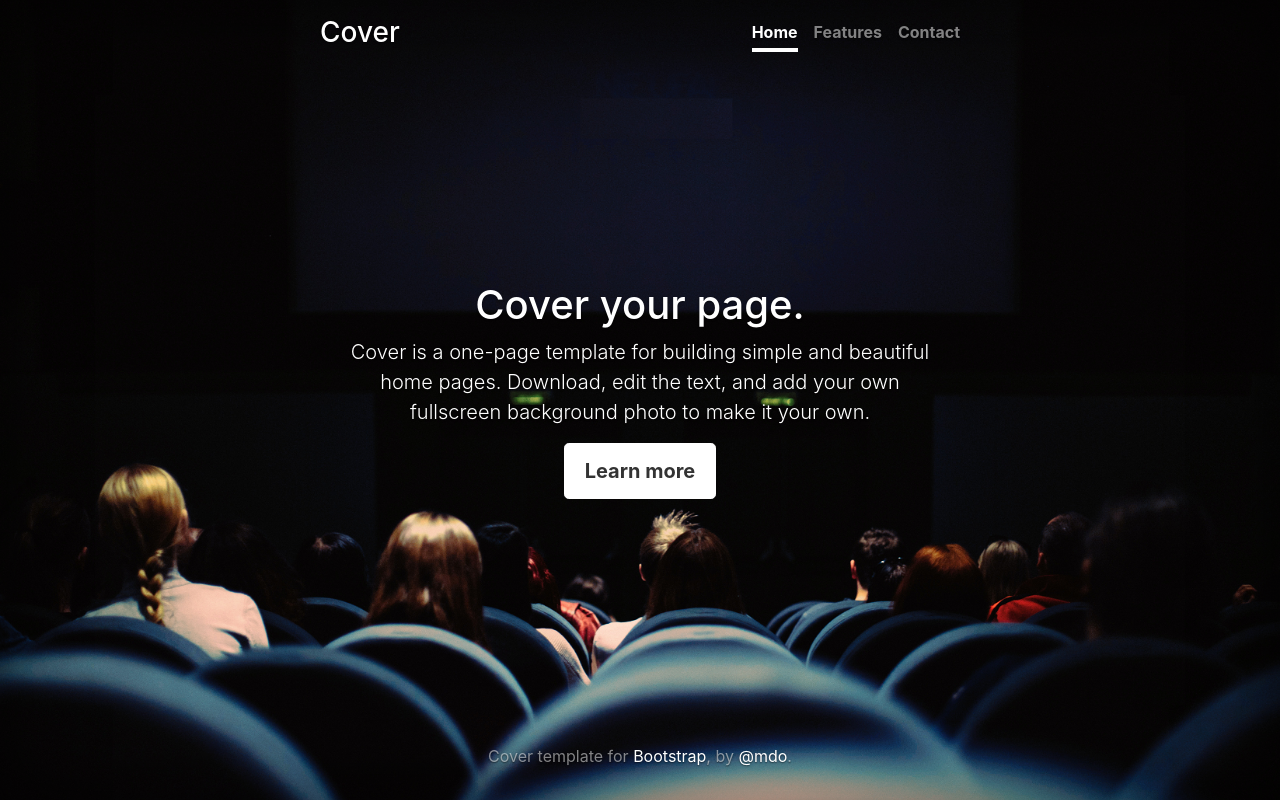
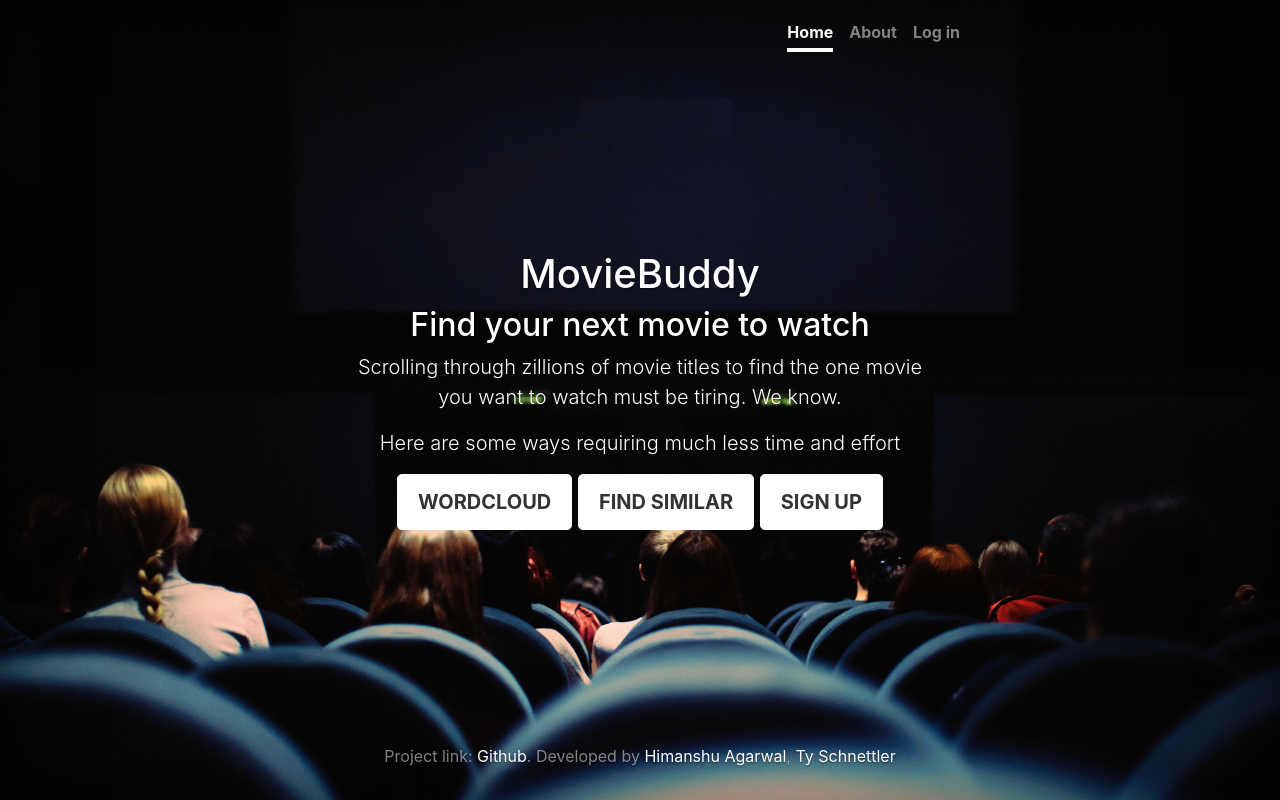
Before and after one commit to himanshu20792/moviebuddy, a Flask app: page / in a window 1280 px wide. Run offline with Flask 2, Linux system fonts and the light colour scheme; some libraries are stand-ins or nearby versions.

Commit message:
Homepage
Added verbage, buttons, project link, linkedin profile links, and top navigation buttons

```diff
--- a/MovieBuddyApp/templates/index.html
+++ b/MovieBuddyApp/templates/index.html
@@ -6,7 +6,7 @@
     <meta name="description" content="">
     <meta name="author" content="Mark Otto, Jacob Thornton, and Bootstrap contributors">
     <meta name="generator" content="Jekyll v4.1.1">
-    <title>Cover Template · Bootstrap</title>
+    <title>Moviebuddy</title>
 
     <link rel="canonical" href="https://getbootstrap.com/docs/4.5/examples/cover/">
 
@@ -36,26 +36,30 @@
     <div class="cover-container d-flex w-100 h-100 p-3 mx-auto flex-column">
   <header class="masthead mb-auto">
     <div class="inner">
-      <h3 class="masthead-brand">Cover</h3>
+      <h3 class="masthead-brand"></h3>
       <nav class="nav nav-masthead justify-content-center">
         <a class="nav-link active" href="#">Home</a>
-        <a class="nav-link" href="#">Features</a>
-        <a class="nav-link" href="#">Contact</a>
+        <a class="nav-link" href="#">About</a>
+        <a class="nav-link" href="#">Log in</a>
       </nav>
     </div>
   </header>
 
   <main role="main" class="inner cover">
-    <h1 class="cover-heading">Cover your page.</h1>
-    <p class="lead">Cover is a one-page template for building simple and beautiful home pages. Download, edit the text, and add your own fullscreen background photo to make it your own.</p>
+    <h1 class="cover-heading">MovieBuddy</h1>
+    <h2 class="cover-heading">Find your next movie to watch</h2>
+    <p class="lead">Scrolling through zillions of movie titles to find the one movie you want to watch must be tiring. We know. </p>
+    <p class="lead">Here are some ways requiring much less time and effort </p>
     <p class="lead">
-      <a href="#" class="btn btn-lg btn-secondary">Learn more</a>
+      <a href="#" class="btn btn-lg btn-secondary">WORDCLOUD</a>
+      <a href="#" class="btn btn-lg btn-secondary">FIND SIMILAR</a>
+      <a href="#" class="btn btn-lg btn-secondary">SIGN UP</a>
     </p>
   </main>
 
   <footer class="mastfoot mt-auto">
     <div class="inner">
-      <p>Cover template for <a href="https://getbootstrap.com/">Bootstrap</a>, by <a href="https://twitter.com/mdo">@mdo</a>.</p>
+      <p>Project link: <a href="https://github.com/himanshu20792/moviebuddy">Github</a>. Developed by <a href="http://www.linkedin.com/in/walh">Himanshu Agarwal</a>, <a href="https://www.linkedin.com/in/ty-schnettler-77570b9/">Ty Schnettler</p>
     </div>
   </footer>
 </div>
```
Also changed, not shown: 1 other file.
